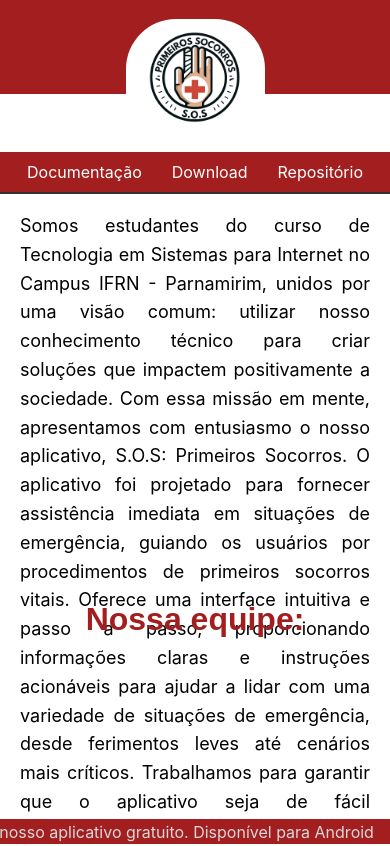
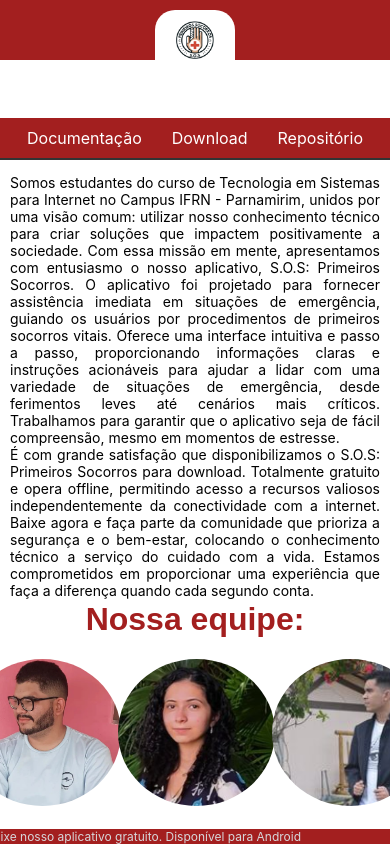
Before and after one commit to kamipip/SITE-SOSPrimeirosSocorros, a React (Create React App) app: page / in a window 390 px wide. Shown: the top 846 px of the page. Built offline with nearby package versions, Linux system fonts and the light colour scheme.

Commit message:
responsividade

```diff
--- a/src/App.css
+++ b/src/App.css
@@ -30,6 +30,19 @@ body {
   align-items: center;
 }
 
+@media only screen and (max-width: 768px) {
+  .barra-superior {
+    height: 70px;
+  }
+}
+
+
+@media only screen and (max-width: 480px) {
+  .barra-superior {
+    height: 60px;
+  }
+}
+
 .rodape {
   position: fixed;
   bottom: 0;
@@ -44,6 +57,23 @@ body {
   overflow: hidden;
 }
 
+/* Adaptação para telas menores */
+@media only screen and (max-width: 768px) {
+  .rodape {
+    height: 20px;
+    font-size: 14px;
+  }
+}
+
+
+@media only screen and (max-width: 480px) {
+  .rodape {
+    height: 15px;
+    font-size: 12px;
+  }
+}
+
+/* Estilo padrão para o retângulo branco */
 .retangulo-branco {
   background-color: #ffffff;
   width: 139px;
@@ -62,9 +92,52 @@ body {
   margin-top: -10px;
 }
 
+
+@media only screen and (max-width: 768px) {
+  .retangulo-branco {
+    width: 100px;
+    height: 90px;
+    border-radius: 30px;
+    margin-top: 40px;
+  }
+
+  .retangulo-branco img {
+    max-width: 70%;
+    max-height: 70%;
+    border-radius: 15px;
+  }
+}
+
+@media only screen and (max-width: 480px) {
+  .retangulo-branco {
+    width: 80px;
+    height: 70px;
+    border-radius: 20px;
+    margin-top: 30px;
+  }
+
+  .retangulo-branco img {
+    max-width: 60%;
+    max-height: 60%;
+    border-radius: 10px;
+  }
+}
+
 .primeiro-paragrafo {
   text-align: center;
   margin-top: 20px;
+}
+
+@media only screen and (max-width: 768px) {
+  .primeiro-paragrafo {
+    margin-top: 15px;
+  }
+}
+
+@media only screen and (max-width: 480px) {
+  .primeiro-paragrafo {
+    margin-top: 10px;
+  }
 }
 
 .barra-navegacao {
@@ -110,11 +183,31 @@ body {
   padding: 20px;
 }
 
-.segundo-paragrafo p {
-  font-size: 18px;
-  line-height: 1.6;
-  margin-bottom: 15px;
+/* Adaptação para telas menores */
+@media only screen and (max-width: 768px) {
+  .segundo-paragrafo {
+    margin-top: -15px;
+    padding: 15px;
+  }
+
+  .segundo-paragrafo p {
+    font-size: 16px;
+    margin-bottom: 10px;
+  }
 }
+
+@media only screen and (max-width: 480px) {
+  .segundo-paragrafo {
+    margin-top: -10px;
+    padding: 10px;
+  }
+
+  .segundo-paragrafo p {
+    font-size: 14px;
+    margin-bottom: 5px;
+  }
+}
+
 
 .container-eclipses {
   display: flex;
--- a/src/components/rotas/home/Home.js
+++ b/src/components/rotas/home/Home.js
@@ -28,10 +28,10 @@ const Home = () => {
         <a href="https://github.com/samsepiol1/SOS-Primeiros-Socorros" target="_blank" rel="noopener noreferrer">
           Documentação
         </a>
-        <a href="/#download" target="_blank" rel="noopener noreferrer">
+        <a href="/#download" target="_blank" rel="noopener noreferrer"> {/* Adcionar link */}
           Download
         </a>
-        <a href="/#repositorio" target="_blank" rel="noopener noreferrer">
+        <a href="/#repositorio" target="_blank" rel="noopener noreferrer"> {/* Adcionar link */}
           Repositório
         </a>
       </div>
```
